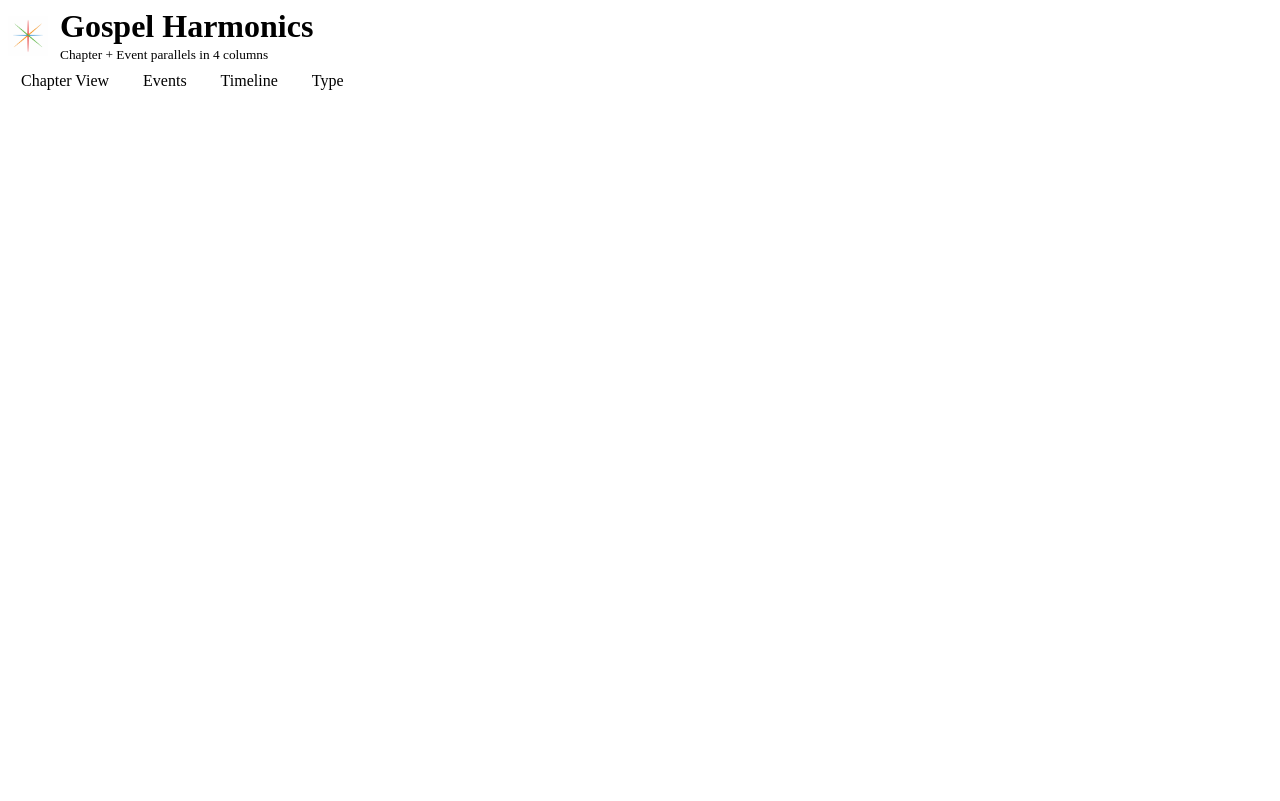
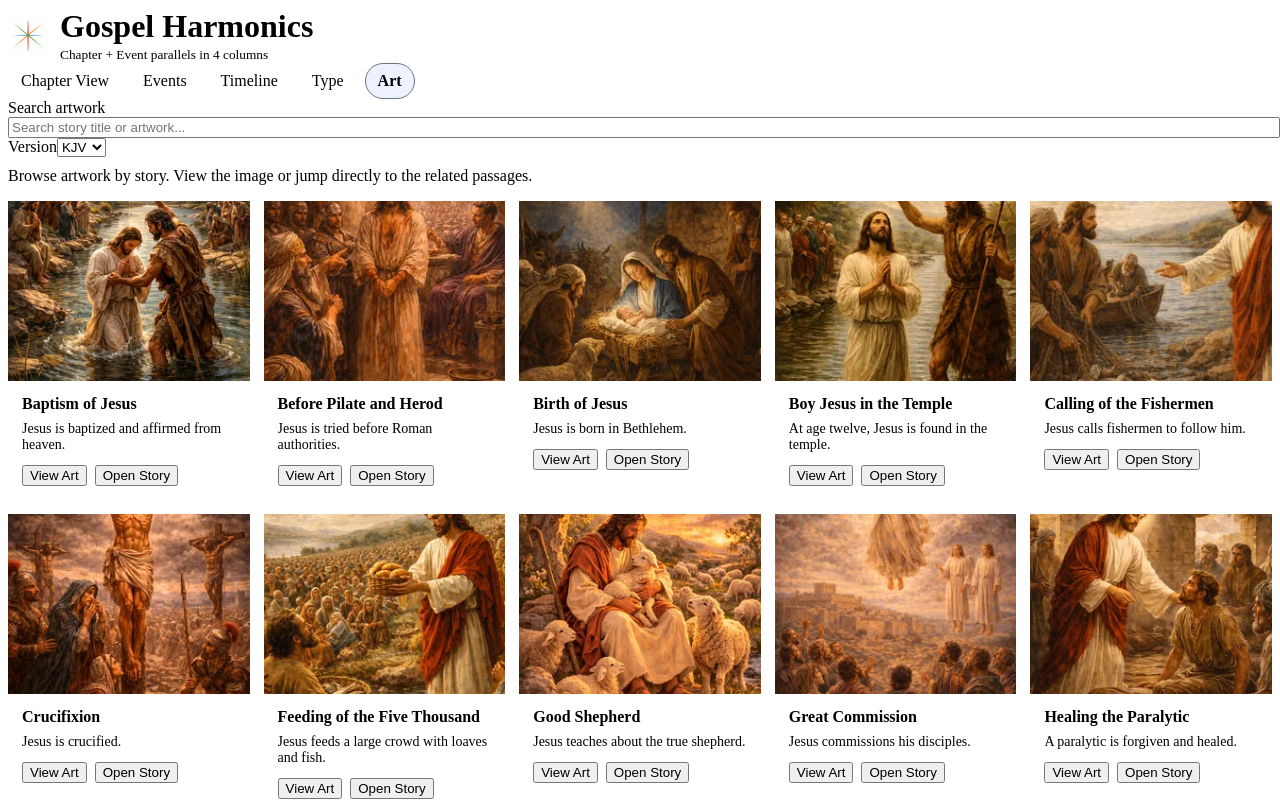
Before and after one commit to DaveRJ-AI/Gospel-Harmony, a React (Vite) app: page /art in a window 1280 px wide. Shown: the top 801 px of the page. Built offline with nearby package versions, Linux system fonts and the light colour scheme; the HTML template or start-up script is replaced by a standard one.

Commit message:
Add Art Page

```diff
--- a/src/App.tsx
+++ b/src/App.tsx
@@ -5,6 +5,7 @@ import StoriesIndex from "./pages/StoriesIndex";
 import StoryView from "./pages/StoryView";
 import TimelineView from "./pages/TimelineView";
 import TypeView from "./pages/TypeView";
+import ArtView from "./pages/ArtView";
 
 function navLinkStyle({ isActive }: { isActive: boolean }) {
   return {
@@ -53,6 +54,9 @@ export default function App() {
           <NavLink to="/types" style={navLinkStyle}>
             Type
           </NavLink>
+          <NavLink to="/art" style={navLinkStyle}>
+            Art
+          </NavLink>
         </div>
       </div>
 
@@ -62,6 +66,7 @@ export default function App() {
         <Route path="/story/:pericopeId" element={<StoryView />} />
         <Route path="/timeline" element={<TimelineView />} />
         <Route path="/types" element={<TypeView />} />
+        <Route path="/art" element={<ArtView />} />
       </Routes>
     </div>
   );
--- /dev/null
+++ b/src/pages/ArtView.tsx
@@ -0,0 +1,268 @@
+import React from "react";
+import { useNavigate } from "react-router-dom";
+import ArtworkModal from "../components/ArtworkModal";
+import {
+  artworkForPericope,
+  loadArtworkMap,
+  type ArtworkItem,
+  type ArtworkMap,
+} from "../lib/artwork";
+import { loadHarmony, type Pericope } from "../lib/harmony";
+import type { Version } from "../lib/refs";
+
+type ArtCardItem = {
+  pericopeId: string;
+  storyTitle: string;
+  summary: string;
+  artworkIndex: number;
+  artwork: ArtworkItem;
+};
+
+export default function ArtView() {
+  const navigate = useNavigate();
+
+  const [version, setVersion] = React.useState<Version>("KJV");
+  const [query, setQuery] = React.useState("");
+  const [loading, setLoading] = React.useState(true);
+  const [error, setError] = React.useState<string | null>(null);
+
+  const [cards, setCards] = React.useState<ArtCardItem[]>([]);
+  const [artworkMap, setArtworkMap] = React.useState<ArtworkMap>({});
+
+  const [modalItems, setModalItems] = React.useState<ArtworkItem[]>([]);
+  const [modalIndex, setModalIndex] = React.useState<number | null>(null);
+
+  React.useEffect(() => {
+    let alive = true;
+
+    (async () => {
+      try {
+        setLoading(true);
+        setError(null);
+
+        const [harmony, artMap] = await Promise.all([loadHarmony(), loadArtworkMap()]);
+        if (!alive) return;
+
+        const pericopeMap = new Map<string, Pericope>();
+        for (const p of harmony.pericopes) {
+          pericopeMap.set(p.pericopeId, p);
+        }
+
+        const nextCards: ArtCardItem[] = [];
+
+        for (const [pericopeId, items] of Object.entries(artMap)) {
+          const pericope = pericopeMap.get(pericopeId);
+          if (!pericope || !items.length) continue;
+
+          items.forEach((artwork, artworkIndex) => {
+            nextCards.push({
+              pericopeId,
+              storyTitle: pericope.title,
+              summary: pericope.summary,
+              artworkIndex,
+              artwork,
+            });
+          });
+        }
+
+        nextCards.sort((a, b) => a.storyTitle.localeCompare(b.storyTitle));
+
+        setArtworkMap(artMap);
+        setCards(nextCards);
+      } catch (e: any) {
+        if (!alive) return;
+        setError(e?.message ?? "Failed to load artwork");
+      } finally {
+        if (!alive) return;
+        setLoading(false);
+      }
+    })();
+
+    return () => {
+      alive = false;
+    };
+  }, []);
+
+  const filtered = React.useMemo(() => {
+    const q = query.trim().toLowerCase();
+    if (!q) return cards;
+
+    return cards.filter((card) => {
+      const hay = [
+        card.storyTitle,
+        card.summary,
+        card.artwork.title,
+        card.artwork.caption || "",
+        card.artwork.artist || "",
+        card.artwork.source || "",
+      ]
+        .join(" ")
+        .toLowerCase();
+
+      return hay.includes(q);
+    });
+  }, [cards, query]);
+
+  if (error) {
+    return <p className="error">{error}</p>;
+  }
+
+  return (
+    <div>
+      <div className="card">
+        <div
+          className="row"
+          style={{ alignItems: "flex-end", justifyContent: "space-between", gap: 16 }}
+        >
+          <div style={{ flex: 1, minWidth: 280 }}>
+            <label>Search artwork</label>
+            <input
+              value={query}
+              onChange={(e) => setQuery(e.target.value)}
+              placeholder="Search story title or artwork..."
+              style={{ width: "100%" }}
+            />
+          </div>
+
+          <div>
+            <label>Version</label>
+            <select
+              value={version}
+              onChange={(e) => setVersion(e.target.value as Version)}
+            >
+              <option value="KJV">KJV</option>
+              <option value="ESV">ESV</option>
+            </select>
+          </div>
+        </div>
+
+        <p className="muted" style={{ marginTop: 10 }}>
+          Browse artwork by story. View the image or jump directly to the related passages.
+        </p>
+      </div>
+
+      {loading ? (
+        <p className="muted" style={{ marginTop: 12 }}>
+          Loading artwork…
+        </p>
+      ) : null}
+
+      {!loading ? (
+        <div
+          style={{
+            marginTop: 12,
+            display: "grid",
+            gridTemplateColumns: "repeat(auto-fill, minmax(240px, 1fr))",
+            gap: 14,
+          }}
+        >
+          {filtered.map((card) => {
+            const storyArtItems = artworkForPericope(artworkMap, card.pericopeId);
+
+            return (
+              <div
+                key={`${card.pericopeId}-${card.artworkIndex}-${card.artwork.image}`}
+                className="card"
+                style={{
+                  padding: 0,
+                  overflow: "hidden",
+                  display: "flex",
+                  flexDirection: "column",
+                }}
+              >
+                <button
+                  type="button"
+                  onClick={() => {
+                    setModalItems(storyArtItems);
+                    setModalIndex(card.artworkIndex);
+                  }}
+                  style={{
+                    border: "none",
+                    padding: 0,
+                    margin: 0,
+                    background: "#fff",
+                    cursor: "pointer",
+                    display: "block",
+                  }}
+                  title="Open artwork"
+                >
+                  <img
+                    src={card.artwork.thumbnail || card.artwork.image}
+                    alt={card.artwork.title}
+                    style={{
+                      width: "100%",
+                      height: 180,
+                      objectFit: "cover",
+                      display: "block",
+                    }}
+                  />
+                </button>
+
+                <div style={{ padding: 14, display: "grid", gap: 8 }}>
+                  <div style={{ fontWeight: 700 }}>{card.storyTitle}</div>
+
+                  {card.artwork.title && card.artwork.title !== card.storyTitle ? (
+                    <div className="muted" style={{ fontSize: 14 }}>
+                      {card.artwork.title}
+                    </div>
+                  ) : null}
+
+                  <div
+                    className="muted"
+                    style={{
+                      fontSize: 14,
+                      display: "-webkit-box",
+                      WebkitLineClamp: 2,
+                      WebkitBoxOrient: "vertical",
+                      overflow: "hidden",
+                    }}
+                  >
+                    {card.summary}
+                  </div>
+
+                  <div style={{ display: "flex", gap: 8, flexWrap: "wrap", marginTop: 4 }}>
+                    <button
+                      type="button"
+                      onClick={() => {
+                        setModalItems(storyArtItems);
+                        setModalIndex(card.artworkIndex);
+                      }}
+                    >
+                      View Art
+                    </button>
+
+                    <button
+                      type="button"
+                      onClick={() =>
+                        navigate(`/story/${card.pericopeId}?version=${version}`)
+                      }
+                    >
+                      Open Story
+                    </button>
+                  </div>
+                </div>
+              </div>
+            );
+          })}
+
+          {filtered.length === 0 ? (
+            <div className="card">
+              <p className="muted">No artwork matched your search.</p>
+            </div>
+          ) : null}
+        </div>
+      ) : null}
+
+      {modalIndex !== null ? (
+        <ArtworkModal
+          items={modalItems}
+          initialIndex={modalIndex}
+          onClose={() => {
+            setModalIndex(null);
+            setModalItems([]);
+          }}
+        />
+      ) : null}
+    </div>
+  );
+}
```
